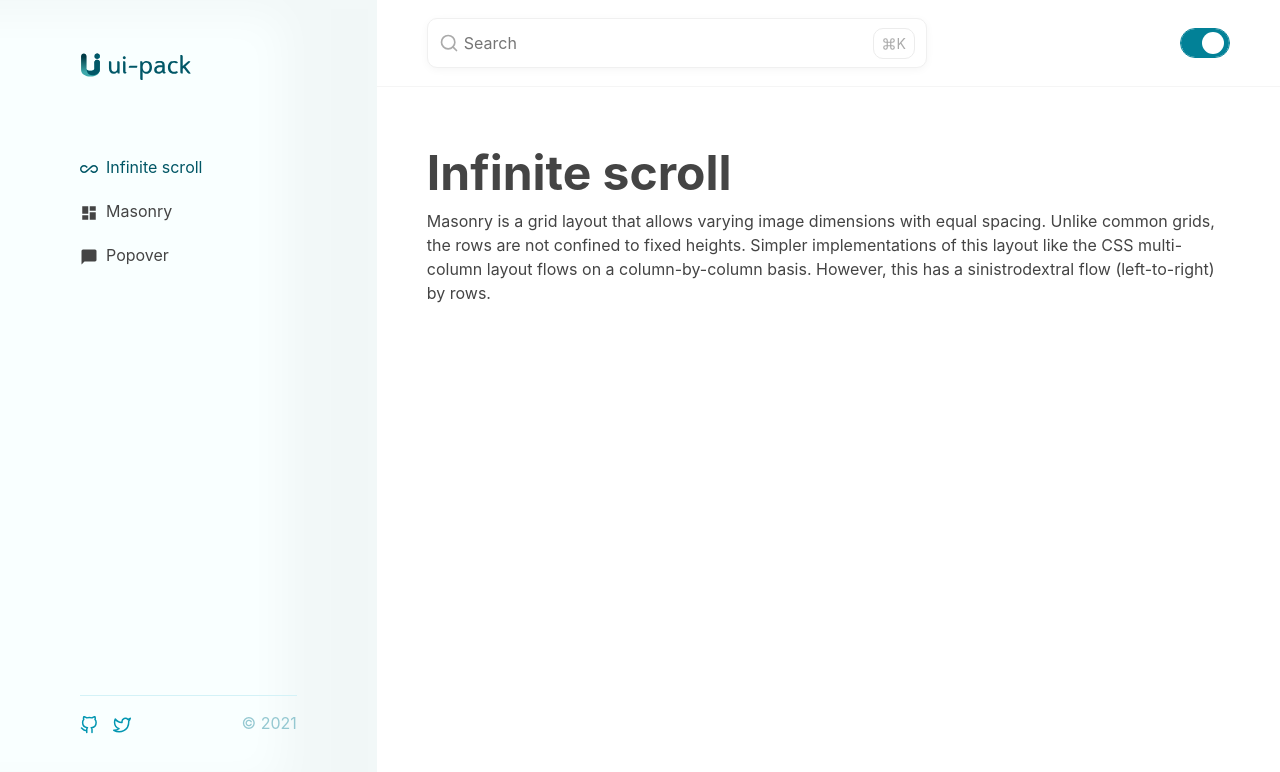
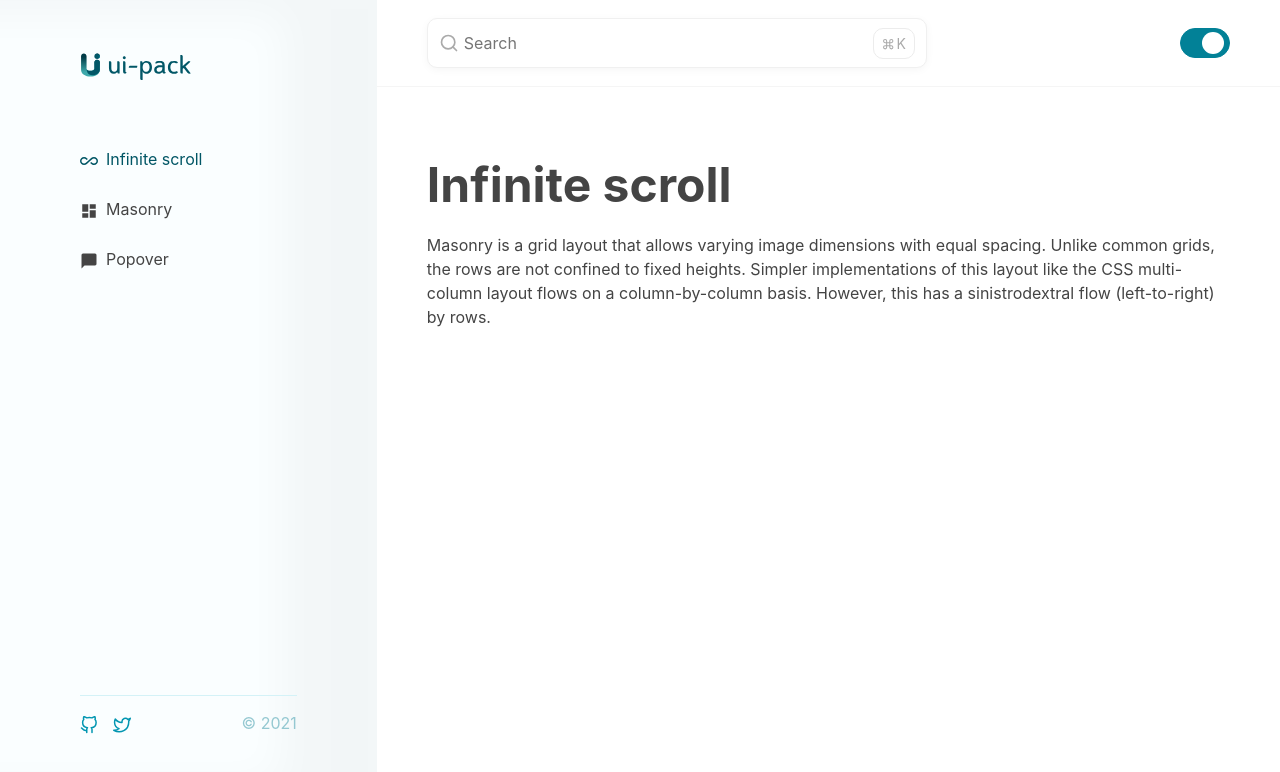
Before and after one commit to ui-pack/documentation, a Next.js app: page /docs/infinite-scroll in a window 1280 px wide. Shown: the top 772 px of the page. Built offline with nearby package versions, Linux system fonts and the light colour scheme.

Commit message:
Fix minor glitches

```diff
--- /dev/null
+++ b/components/button.js
@@ -0,0 +1,22 @@
+import React from 'react'
+import styled from 'styled-components'
+
+const Btn = styled.button`
+  display: var(--button-display, inline);
+  background: var(--button-background, none);
+  border: var(--button-border, 0);
+  outline: var(--button-outline, none);
+  opacity: var(--button-opacity, 1);
+  cursor: var(--button-cursor, pointer);
+`
+
+const Button = React.forwardRef(({
+  children,
+  ...props
+}, ref) => {
+  return (
+    <Btn ref={ref} {...props}>{children}</Btn>
+  )
+})
+
+export default Button
--- a/components/codeblock.js
+++ b/components/codeblock.js
@@ -35,7 +35,7 @@ export default function code({children, className = '', live, render}) {
   return (
     <Highlight {...defaultProps} code={children.trim()} language={language} theme={theme}>
       {({className, style, tokens, getLineProps, getTokenProps}) => (
-        <pre className={className} style={{...style, padding: '20px', borderRadius: '10px', overflow: 'auto'}}>
+        <pre className={className} style={{...style, padding: '20px', borderRadius: 'var(--base-curve)', overflow: 'auto'}}>
           {tokens.map((line, i) => (
             <div key={i} {...getLineProps({line, key: i})}>
               {line.map((token, key) => (
--- a/components/color-schemes.js
+++ b/components/color-schemes.js
@@ -10,6 +10,7 @@ const Toggle = styled.form`
   padding: 3px 5px;
   border: solid thin hsl(var(--toggle-bg) 30%);
   border-radius: 30px;
+  background-color: hsl(var(--toggle-bg) 30%);
   cursor: pointer;
   overflow: hidden;
   text-align: right;
@@ -48,7 +49,7 @@ const Toggle = styled.form`
     display: inline-block;
     width: 22px;
     height: 22px;
-    background: #fff;
+    background: var(--base-background-color);
     pointer-events: none;
     border-radius: 50%;
     transition: transform .2s cubic-bezier(var(--easing));
--- a/components/header.js
+++ b/components/header.js
@@ -1,6 +1,7 @@
 import styled from 'styled-components'
 import ColorSchemeToggle from './color-schemes'
 import VisuallyHidden from './visually-hidden'
+import Icon from './icon'
 
 const HeaderWrapper = styled.header`
   display: flex;
@@ -15,6 +16,8 @@ const HeaderWrapper = styled.header`
 `
 
 const Keyboard = styled.span`
+  --icon-width: 14;
+  --icon-height: 14;
   position: absolute;
   top: 10px;
   right: 12px;
@@ -23,13 +26,6 @@ const Keyboard = styled.span`
   border-radius: 10px;
   font-size: 1.4rem;
   color: #aaa;
-  svg{
-    display: inline-block;
-    width: 14px;
-    height: 14px;
-    margin-top: -2px;
-    vertical-align: middle;
-  }
   kbd{
     font: inherit;
   }
@@ -43,9 +39,9 @@ const SearchForm = styled.form`
     width: 100%;
     padding: 12px 36px;
     border: solid thin #f0f0f0;
-    border-radius: 10px;
+    border-radius: var(--base-curve);
     box-shadow: 0 2px 8px rgb(0 0 0/.04);
-    outline-color: #b3e6e6;
+    outline-color: var(--base-outline-color);
     font: inherit;
   }
 `
@@ -75,9 +71,9 @@ export default function Header() {
         </SearchIcon>
         <Keyboard>
           <kbd>
-            <svg xmlns="http://www.w3.org/2000/svg" width="24" height="24" viewBox="0 0 24 24" fill="none" stroke="currentColor" strokeWidth="2" strokeLinecap="round" strokeLinejoin="round" aria-label="Command">
+            <Icon viewBox="0 0 27 27" aria-label="Command">
               <path d="M18 3a3 3 0 0 0-3 3v12a3 3 0 0 0 3 3 3 3 0 0 0 3-3 3 3 0 0 0-3-3H6a3 3 0 0 0-3 3 3 3 0 0 0 3 3 3 3 0 0 0 3-3V6a3 3 0 0 0-3-3 3 3 0 0 0-3 3 3 3 0 0 0 3 3h12a3 3 0 0 0 3-3 3 3 0 0 0-3-3z" />
-            </svg>
+            </Icon>
           </kbd>
           <VisuallyHidden>and</VisuallyHidden>
           <kbd>K</kbd>
--- a/components/icon.js
+++ b/components/icon.js
@@ -5,28 +5,37 @@ const Vector = styled.svg`
   width: calc(var(--icon-width, 24) * 1px);
   height: calc(var(--icon-height, 24) * 1px);
   vertical-align: var(--icon-verticalAlign, middle);
+  fill: var(--icon-fill, none);
+  stroke: var(--icon-stroke, currentColor);
+  stroke-width: var(--icon-strokeWidth, 2);
+  stroke-linecap: var(--icon-linecap, round);
+  stroke-linejoin: var(--icon-linejoin, round);
 `
 
 export default function Icon({
   children,
   viewBox = '0 0 24 24',
-  fill = 'none',
-  stroke = 'currentColor',
-  strokeWidth = 2,
-  strokeLinecap = 'round',
-  strokeLinejoin = 'round',
-  style
+  fill,
+  stroke,
+  strokeWidth,
+  strokeLinecap,
+  strokeLinejoin,
+  style,
+  ...props
 }) {
   return(
     <Vector
       xmlns="http://www.w3.org/2000/svg"
       viewBox={viewBox}
-      fill={fill}
-      stroke={stroke}
-      strokeWidth={strokeWidth}
-      strokeLinecap={strokeLinecap}
-      strokeLinejoin={strokeLinejoin}
-      style={style}
+      style={{
+        '--icon-fill': fill,
+        '--icon-stroke': stroke,
+        '--icon-strokeWidth': strokeWidth,
+        '--icon-linecap': strokeLinecap,
+        '--icon-linejoin': strokeLinejoin,
+        ...style
+      }}
+      {...props}
     >
       {children}
     </Vector>
--- /dev/null
+++ b/components/link.js
@@ -0,0 +1,11 @@
+import styled from 'styled-components'
+
+const Anchor = styled.a`
+  display: var(--link-display, inline);
+`
+
+export default function Link({ children, ...props }) {
+  return (
+    <Anchor {...props}>{children}</Anchor>
+  )
+}
--- a/components/sidebar.js
+++ b/components/sidebar.js
@@ -1,8 +1,10 @@
 import { useRouter } from 'next/router'
-import styled from 'styled-components'
+import styled, { css } from 'styled-components'
 import _capitalize from 'lodash/capitalize'
 import Icon from './icon'
-import { InlineSpacer } from './spacer'
+import Link from './link'
+import Button from './button'
+import { InlineSpacer, Spacer } from './spacer'
 import { Logo } from './brand'
 
 const Wrapper = styled.div`
@@ -13,7 +15,7 @@ const Wrapper = styled.div`
   min-height: 100vh;
   width: calc(var(--mobile-nav-offset) * -1);
   padding: 25px;
-  background: #f9ffff;
+  background: hsl(var(--base-hue-saturation) 99%);
   transition: transform .5s var(--base-easing);
   box-shadow: 80px 0 40px 15px rgb(0 0 0/ .03) inset;
   .menu-nav &{
@@ -21,11 +23,23 @@ const Wrapper = styled.div`
   }
   @media screen and (min-width: 900px) {
     position: static;
-    align-self: stretch;
     width: 400px;
     padding: 50px 80px;
     box-shadow: -80px 0 40px 15px rgb(0 0 0/ .03) inset;
-    transform: none;
+    .menu-nav &{
+      transform: none;
+    }
+  }
+`
+
+const Header = styled.header`
+  --link-display: inline-flex;
+  --icon-stroke: hsl(var(--base-hue) 30% 70%);
+  display: flex;
+  justify-content: space-between;
+  align-items: center;
+  @media screen and (min-width: 900px) {
+    --button-opacity: 0;
   }
 `
 
@@ -33,12 +47,12 @@ const Navigation = styled.nav`
   --icon-width: 18;
   --icon-height: 18;
   flex: 1;
-  margin-top: 60px;
-  > a{
-    display: block;
-    margin-bottom: 10px;
-    padding: 5px 0;
-  }
+  display: grid;
+  ${({ linkCount }) => linkCount && css`
+    grid-template-rows: repeat(${linkCount}, 30px);
+  `}
+  align-items: center;
+  gap: 20px;
   [aria-current]{
     color: hsl(189deg 98% 20%);
   }
@@ -52,8 +66,12 @@ const Footer = styled.footer`
   padding: 15px 0;
   border-top: solid thin hsl(var(--base-hue) 70% 90%);
   color: hsl(var(--base-hue) 40% 70%);
+  span:first-of-type{
+    display: inline-grid;
+    grid-template-columns: 1fr 1fr;
+    grid-gap: 15px;
+  }
   a{
-    margin-right: 15px;
     color: hsl(var(--base-hue-saturation) 35%);
   }
 `
@@ -85,19 +103,30 @@ const pages = [
 export default function Sidebar() {
   const router = useRouter()
   const isCurrent = page => router.pathname.includes(page) ? 'page' : null
+  const toggleMenu = () => {
+    document.body.classList.toggle('menu-nav')
+  }
   return (
     <Wrapper>
-      <a href="/">
-        <Logo />
-      </a>
-      <Navigation>
+      <Header>
+        <Link href="/">
+          <Logo />
+        </Link>
+        <Button onClick={toggleMenu}>
+          <Icon>
+            <line x1="18" y1="6" x2="6" y2="18"></line><line x1="6" y1="6" x2="18" y2="18"></line>
+          </Icon>
+        </Button>
+      </Header>
+      <Spacer axis="vertical" size={60} />
+      <Navigation linkCount={pages.length}>
         {
           pages.map(page => (
-            <a href={`/docs/${page}`} aria-current={isCurrent(page)} key={page}>
+            <Link href={`/docs/${page}`} aria-current={isCurrent(page)} key={page}>
               {icons[page]()}
               <InlineSpacer axis="horizontal" size={8} />
               {_capitalize(page.replace('-', ' '))}
-            </a>
+            </Link>
           ))
         }
       </Navigation>
--- a/styles/globals.js
+++ b/styles/globals.js
@@ -7,6 +7,9 @@ const GlobalStyle = createGlobalStyle`
     --base-lightness: 20%;
     --base-hue-saturation: var(--base-hue) var(--base-saturation);
     --base-easing: cubic-bezier(.5, 0, .5, 1);
+    --base-outline-color: hsl(var(--base-hue-saturation) 85%);
+    --base-background-color: hsl(360deg 0% 100%);
+    --base-curve: 10px;
     --mobile-nav-offset: -70vw;
     font-size: 62.5%;
   }
--- a/templates/documentation.js
+++ b/templates/documentation.js
@@ -18,12 +18,20 @@ const Content = styled.main`
   .menu-nav &{
     transform: translateX(var(--mobile-nav-offset));
   }
+  @media screen and (min-width: 900px){
+    .menu-nav &{
+      transform: none;
+    }
+  }
 `
 
 const Article = styled.article`
   padding: 25px;
   margin: auto;
   max-width: 1000px;
+  h1, h2, h3, h4, h5, h6, p{
+    margin: 12px 0;
+  }
   @media screen and (min-width: 900px) {
     padding: 50px;
   }
```
Also changed, not shown: pages/docs/masonry.mdx (+0 -14 lines).
